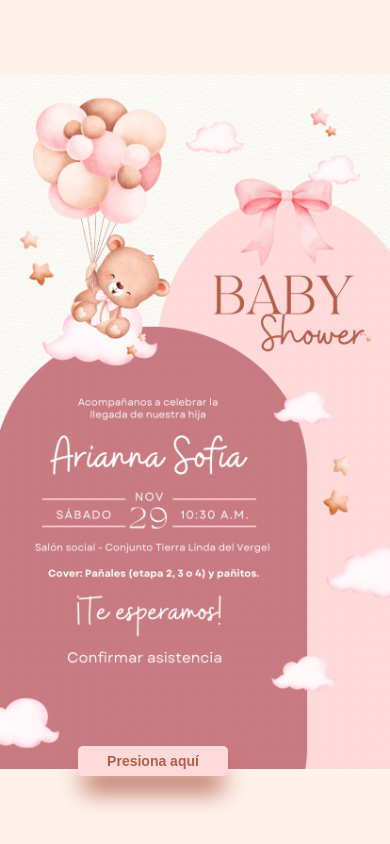
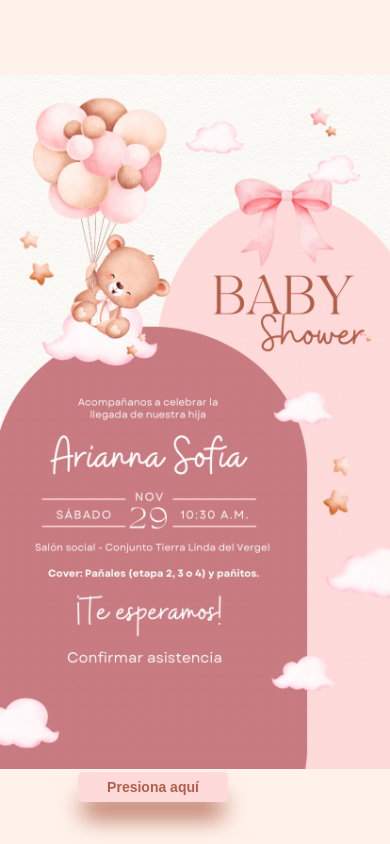
Before and after one commit to rafababyshower-code/BabyShowerInvitacion, a plain HTML site: page index.html in a window 390 px wide. Drawn offline with Linux system fonts and the light colour scheme.

Commit message:
ajuste en el boton

```diff
--- a/index.html
+++ b/index.html
@@ -270,7 +270,7 @@
                 display: block;
             }
             .button {
-                bottom: 8%;
+                bottom: 5%;
                 left: 20%;
                 width: 150px;
                 height: 30px;
```
